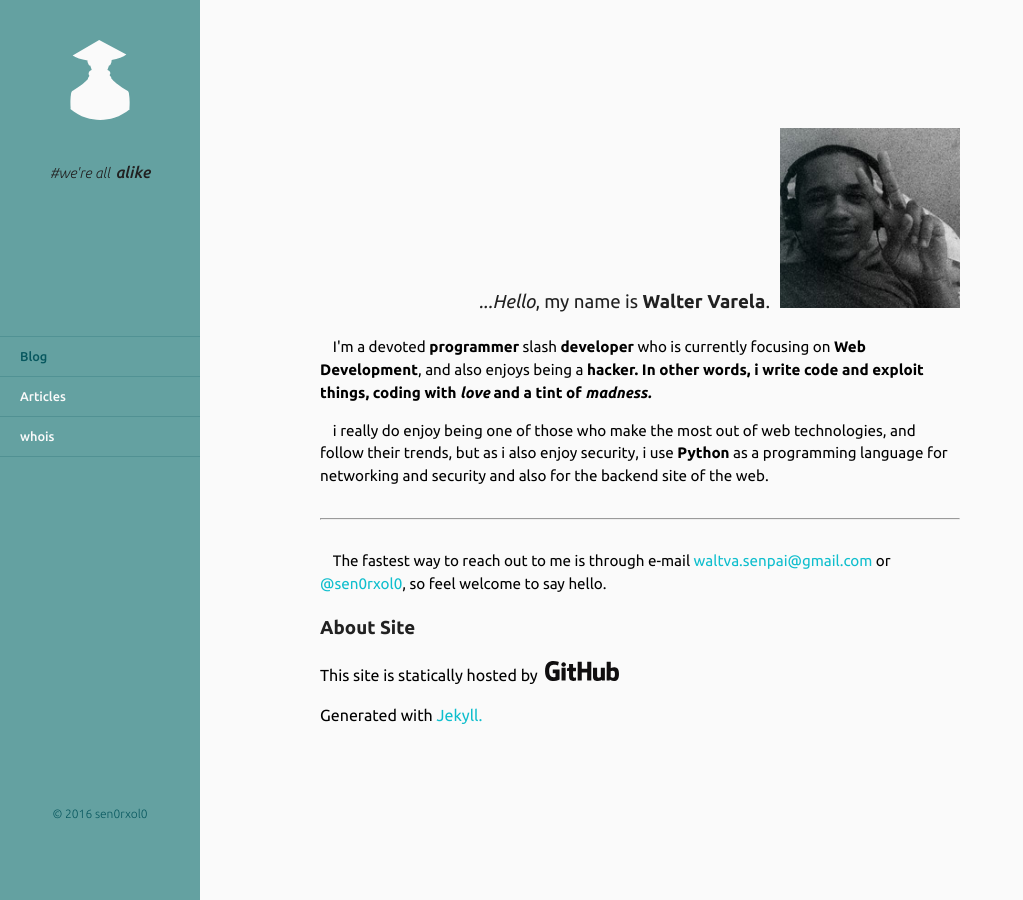
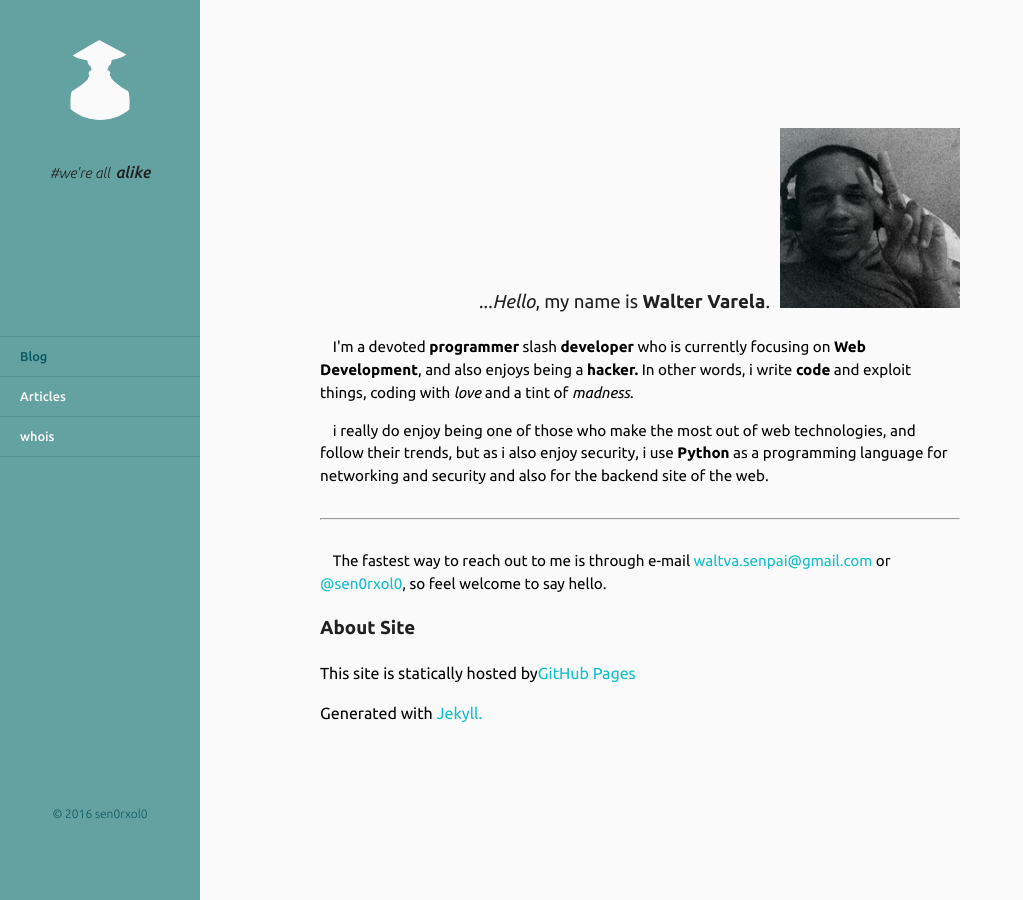
Before and after one commit to sen0rxol0/sen0rxol0.github.io, a Jekyll site: the page built from about/index.html, in a window 1280 px wide. Shown: the whole page, without its empty margins (0-1023 px from the left). Built offline with Jekyll 4.4.1, drawn with Linux system fonts in a browser that asks for light colours; some web fonts are replaced.

```diff
--- a/_config.yml
+++ b/_config.yml
@@ -4,7 +4,7 @@ title: "sen0rxol0's Website"
 description: "sen0rxol0's Website/Blog"
 baseurl: ""
 url: "http://sen0rxol0.github.io"
-email_address: waltva.senpai@gmail.com
+email_address: walterb.varela@gmail.com
 twitter_username: sen0rxol0
 github_username:  sen0rxol0
 
--- a/about/index.html
+++ b/about/index.html
@@ -11,7 +11,7 @@ title: About Me
         </div>
         <h3><em>...Hello</em>, my name is <strong>Walter Varela</strong>.</h3>
         <div class="description">
-            <p>I'm a devoted <b>programmer</b> slash <b>developer</b> who is currently focusing on <b>Web Development</b>, and also enjoys being a <b>hacker. In other words, i write <b>code</b> and exploit things, coding with <em>love</em> and a tint of <em>madness.</em></b></p>
+            <p>I'm a devoted <b>programmer</b> slash <b>developer</b> who is currently focusing on <b>Web Development</b>, and also enjoys being a <b>hacker.</b> In other words, i write <b>code</b> and exploit things, coding with <em>love</em> and a tint of <em>madness.</em></p>
         </div>
         <div class="interests">
             <p>i really do enjoy being one of those who make the most out of web technologies, and follow their trends, but as i also enjoy security, i use <b>Python</b> as a programming language for networking and security and also for the backend site of the web.</p>
@@ -25,8 +25,7 @@ title: About Me
 <article class="about_site">
 	<h3>About Site</h3>
 	<section>
-		<p>This site is statically hosted by<a href="https://pages.github.com/" target="_blank">
-			<svg width="80" height="20"><use xlink:href="../assets/img/icon-sprite.svg#github-logo"/></svg></span></a></p>
+		<p>This site is statically hosted by<a href="https://pages.github.com/" target="_blank">GitHub Pages</a></p>
 		<p>Generated with <a href="https://jekyllrb.com" target="_blank">Jekyll.</a></p>
 	</section>
 </article>
--- a/assets/css/main-styles.css
+++ b/assets/css/main-styles.css
@@ -683,12 +683,3 @@ ABOUT
 #about_main a:active {
     color: #0d0d0d;
 }
-
-.about_site svg {
-	fill: #07585F;
-	transition: all 0.3s ease-in-out;
-}
-
-.about_site a:hover svg {
-	fill: #0d0d0d;
-}
```
